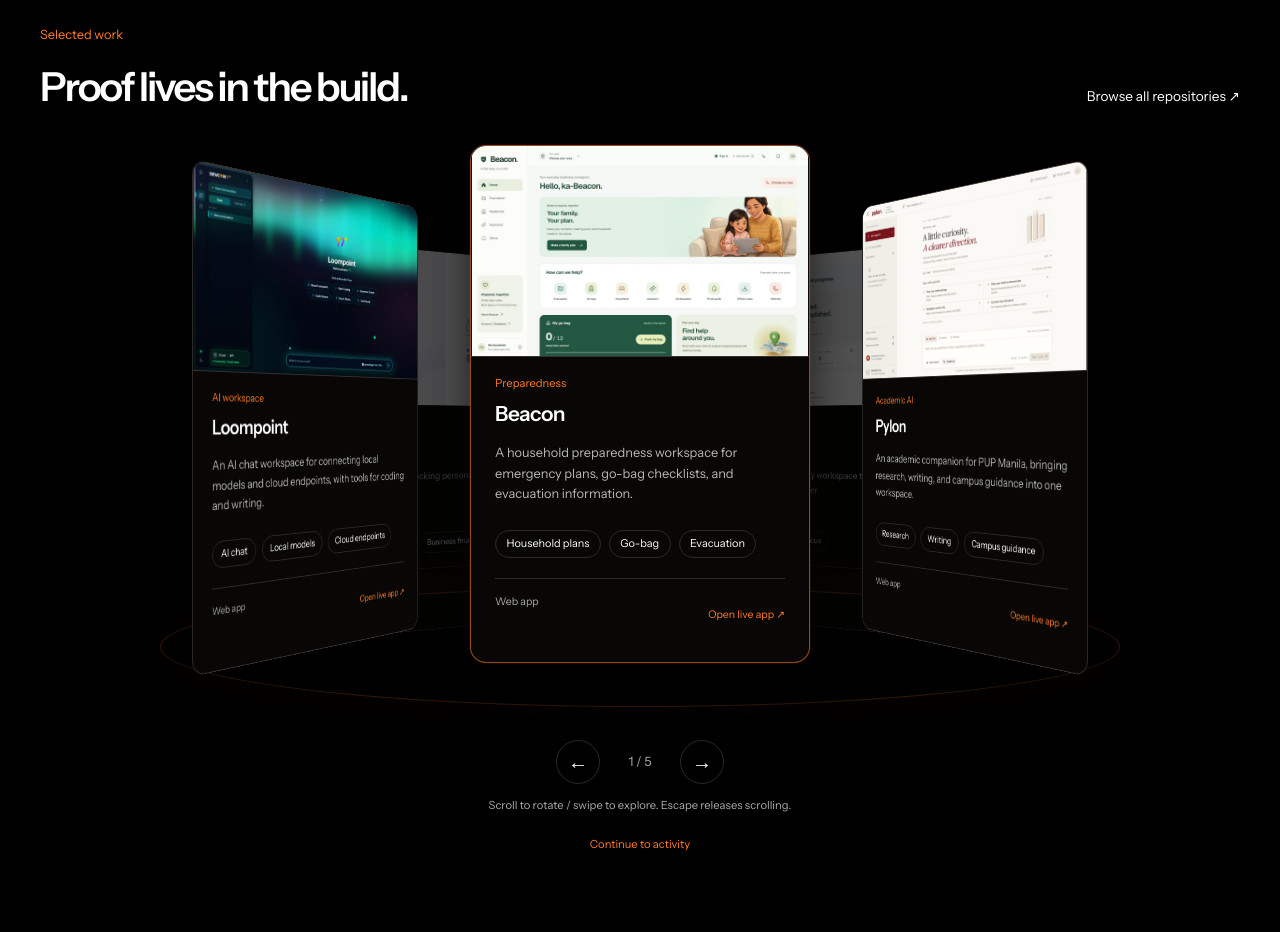
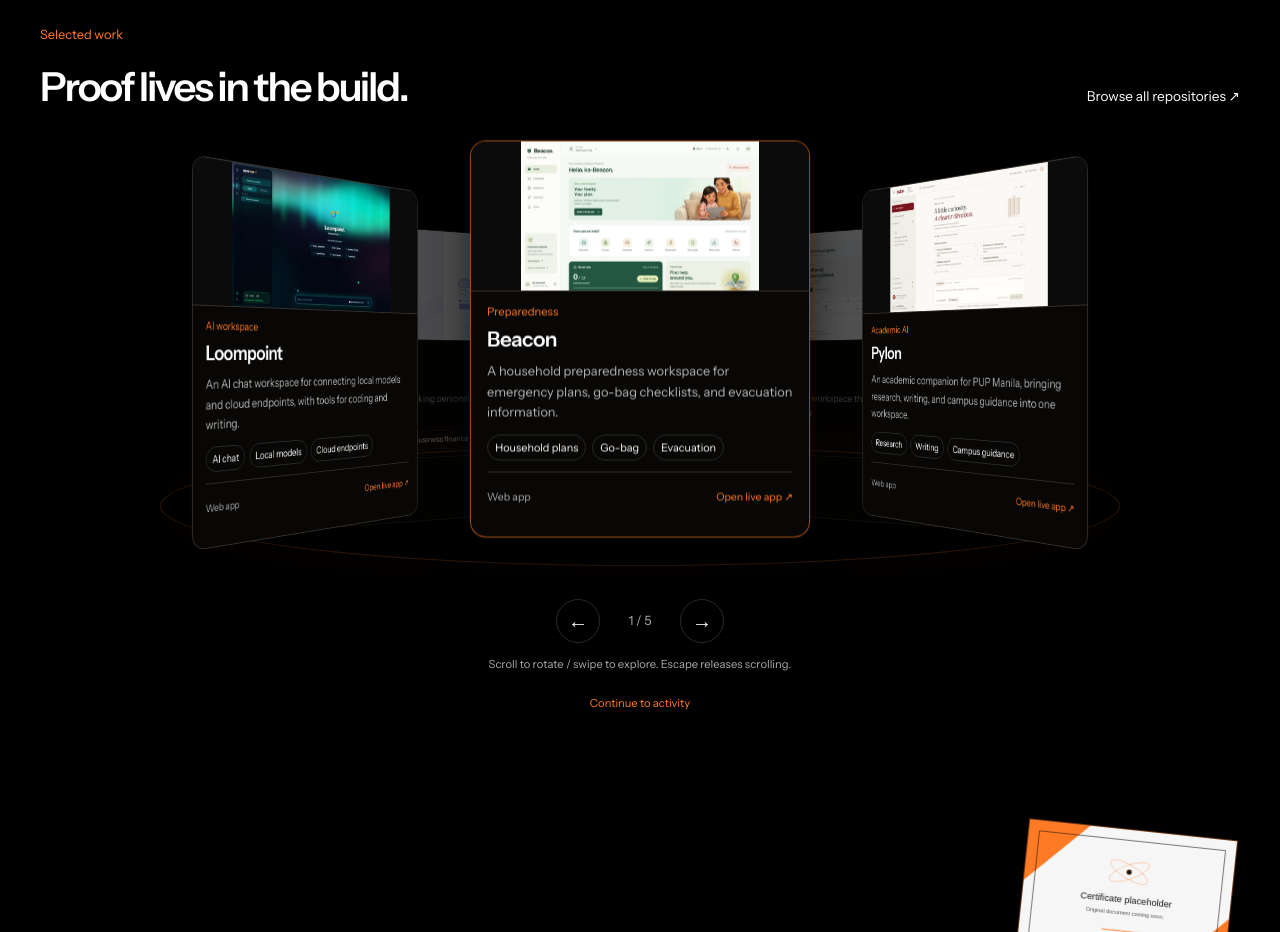
Before and after one commit to tensorkai/benedictfusin, a Next.js app: page / in a window 1280 px wide. Shown: the part 2840-3772 px from the top of the page. Built offline with nearby package versions, Linux system fonts and the light colour scheme; no server answers; a web font is replaced by a local one.

Commit message:
refactored: project height

```diff
--- a/app/components/ProjectCarousel.tsx
+++ b/app/components/ProjectCarousel.tsx
@@ -61,7 +61,7 @@ export default function ProjectCarousel({ projects }: { projects: ProjectSlot[]
         return content ? content.offsetHeight + 2 : 0;
       }));
       cards.current.forEach((card) => { if (card) card.style.height = `${height}px`; });
-      element!.style.height = `${Math.max(440, height + 90)}px`;
+      element!.style.height = `${Math.max(360, height + 70)}px`;
       paint();
     }
     const observer = new ResizeObserver(resize);
--- a/app/globals.css
+++ b/app/globals.css
@@ -629,7 +629,7 @@ section[id], article[id] { scroll-margin-top: 110px; }
 /* Server-rendered cards remain a readable list until enhancement is ready. */
 .project-ring { display: grid; grid-template-columns: repeat(2, minmax(0, 1fr)); gap: 1.5rem; }
 .project-card { position: relative; min-width: 0; border: 1px solid #38302a; border-radius: 16px; background: #080706; color: #fff; }
-.project-card__content { padding: 1.5rem; }
+.project-card__content { padding: 1rem; }
 .project-card__art {
   position: relative; display: grid; place-items: center; height: 64px; margin-bottom: 1rem; overflow: hidden;
   color: var(--accent); font-size: 1.8rem;
@@ -640,13 +640,13 @@ section[id], article[id] { scroll-margin-top: 110px; }
 .project-card__art i { position: absolute; width: 5px; height: 5px; border-radius: 50%; background: var(--accent); left: calc(50% + 40px); top: 9px; }
 .project-card__art[data-discipline="Code"] span { border-radius: 3px; rotate: -15deg; }
 .project-card__art[data-discipline="Canvas"] span { border-radius: 50% 50% 2px 2px; }
-.project-card__domain { margin: 0 0 .6rem; color: var(--accent); font-size: .7rem; }
-.project-card h3 { margin: 0 0 1rem; font-size: 1.3rem; font-weight: 550; line-height: 1.2; letter-spacing: -.025em; }
-.project-card__summary { margin: 0 0 1.25rem; font-size: .8rem; line-height: 1.6; color: #b8b8b8; }
-.project-card__footer { display: flex; flex-wrap: wrap; gap: .5rem; justify-content: space-between; border-top: 1px solid #302a24; margin-top: 1.25rem; padding-top: .9rem; font-size: .66rem; color: #aaa; }
+.project-card__domain { margin: 0 0 .35rem; color: var(--accent); font-size: .7rem; }
+.project-card h3 { margin: 0 0 .6rem; font-size: 1.3rem; font-weight: 550; line-height: 1.2; letter-spacing: -.025em; }
+.project-card__summary { margin: 0 0 .75rem; font-size: .8rem; line-height: 1.6; color: #b8b8b8; }
+.project-card__footer { display: flex; flex-wrap: wrap; gap: .5rem; justify-content: space-between; border-top: 1px solid #302a24; margin-top: .65rem; padding-top: .25rem; align-items: center; font-size: .66rem; color: #aaa; }
 .project-card__footer a { color: var(--accent); }
 .project-ring__orbit { display: none; }
-.project-carousel.is-enhanced .project-ring { position: relative; display: block; min-height: 440px; overflow: clip; touch-action: pan-y; cursor: grab; outline-offset: -3px; }
+.project-carousel.is-enhanced .project-ring { position: relative; display: block; min-height: 360px; overflow: clip; touch-action: pan-y; cursor: grab; outline-offset: -3px; }
 .project-carousel.is-enhanced .project-ring:active { cursor: grabbing; }
 .project-carousel.is-enhanced .project-card { position: absolute; top: 46%; left: 50%; width: 340px; transform: translate(-50%, -50%); will-change: transform; }
 .project-carousel.is-enhanced .project-card.is-selected { border-color: #ff7a2490; box-shadow: 0 0 0 1px #ff7a2415, 0 10px 45px #000a; }
@@ -663,7 +663,7 @@ section[id], article[id] { scroll-margin-top: 110px; }
 @media (max-width: 767px) {
   .project-ring { grid-template-columns: 1fr; }
   .project-carousel.is-enhanced .project-card { width: min(280px, calc(100% - 40px)); }
-  .project-card__content { padding: 1.2rem; }
+  .project-card__content { padding: 1rem; }
   .project-card h3 { font-size: 1.2rem; }
   .project-card__art { height: 48px; margin-bottom: .8rem; }
   .cosmic-nebula { width: 160vw; opacity: .55; }
@@ -723,12 +723,14 @@ section[id], article[id] { scroll-margin-top: 110px; }
 
 
 /* Actual app screenshots retain their colors and complete 16:10 viewport. */
-.project-card__preview { display: block; aspect-ratio: 16 / 10; margin: -1.5rem -1.5rem 1.1rem; overflow: hidden; border-radius: 15px 15px 0 0; border-bottom: 1px solid #38302a; background: #0b0b0b; }
+.project-card__preview { display: block; height: 150px; margin: -1rem -1rem .75rem; overflow: hidden; border-radius: 15px 15px 0 0; border-bottom: 1px solid #38302a; background: #0b0b0b; }
 .project-card__preview img { display: block; width: 100%; height: 100%; object-fit: contain; }
 .project-card__preview-fallback { height: 100%; display: grid; place-items: center; padding: 1.5rem; color: var(--muted); font-size: .85rem; }
 .project-card__preview:focus-visible { outline: 3px solid var(--accent); outline-offset: -3px; }
-.project-card__summary { min-height: 5.2em; }
+.project-card__summary { min-height: 0; }
+.project-card .project-row__tags { gap: .35rem; }
+.project-card .project-row__tags li { padding: .2rem .45rem; }
 .project-card__footer a { display: inline-flex; align-items: center; min-height: 44px; }
-@media (max-width: 767px) { .project-card__preview { margin: -1.2rem -1.2rem 1rem; } }
+@media (max-width: 767px) { .project-card__preview { height: 130px; } }
 
 .project-carousel.is-enhanced .project-ring { isolation: isolate; }
```
